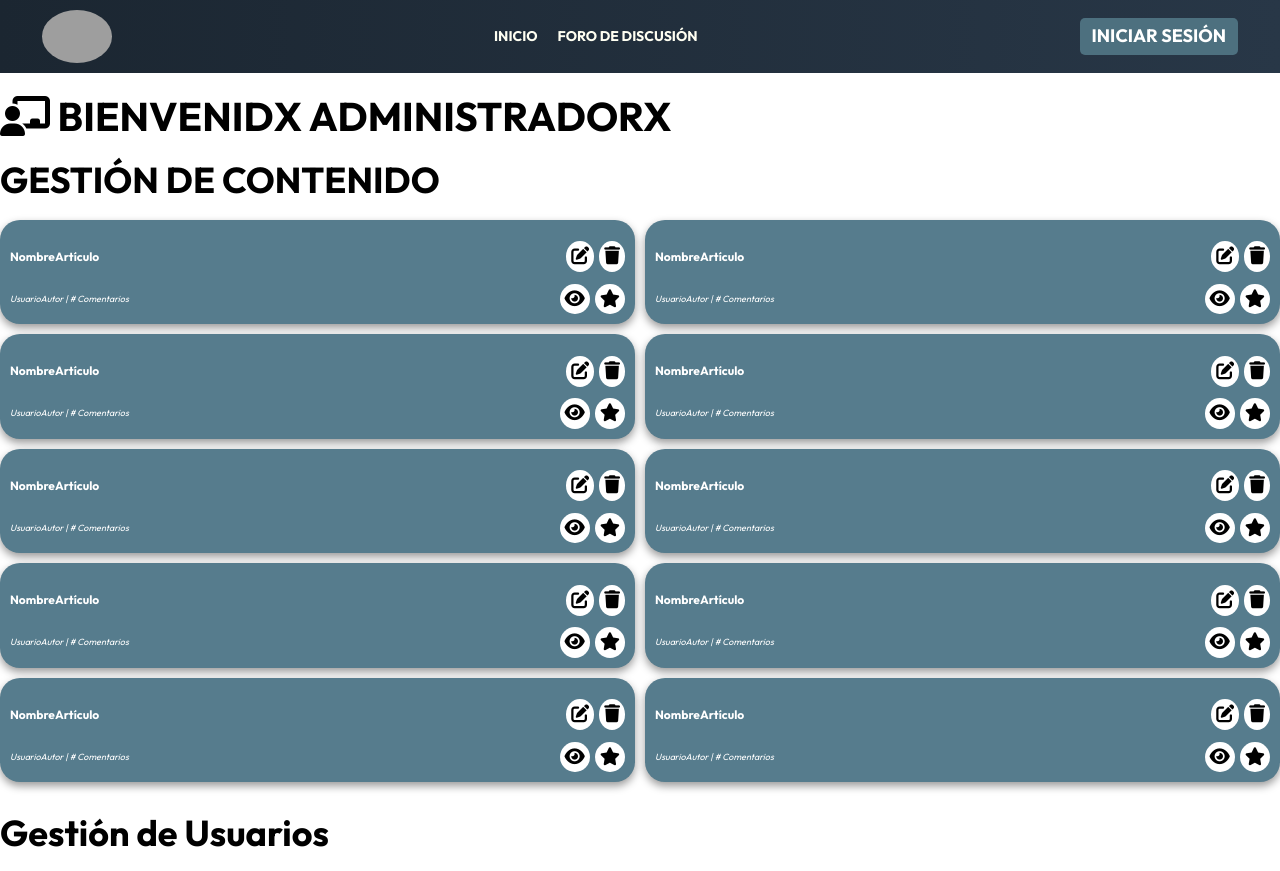
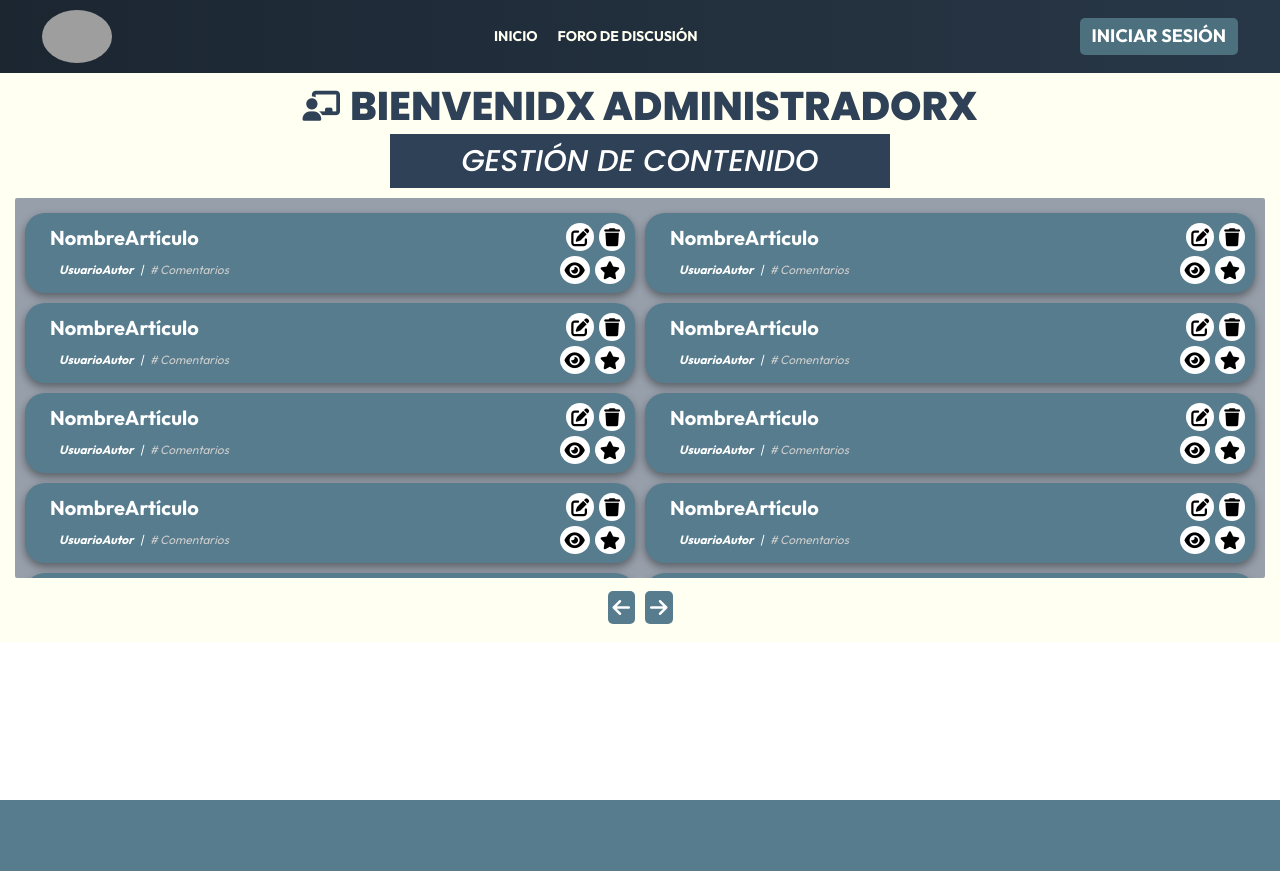
Before and after one commit to eddn-dev/Ctrlaltaprende, a PHP site: template views/admin/admin.php in a window 1280 px wide. Shown: the top 871 px of the page. After the commit the page ends 800 px from the top, so only its background shows below. Run offline with PHP 8.4, Linux system fonts and the light colour scheme; the template is opened without the code that fills it, so the values that code supplies are empty; some libraries are stand-ins or nearby versions; grey boxes are pictures that could not be loaded.

Commit message:
mejora de admin

```diff
--- a/src/scss/pages/_admin.scss
+++ b/src/scss/pages/_admin.scss
@@ -1,26 +1,8 @@
 @use 'base/variables' as v;
+@use 'base/mixins' as m;
+@use 'sass:color';
 
-  // Scrollbar
-  .scrollbar-black {
-    &::-webkit-scrollbar {
-      width: 1rem;
-    }
-
-    &::-webkit-scrollbar-track {
-      background: #f1f1f1;
-    }
-
-    &::-webkit-scrollbar-thumb {
-      background: v.$text-color;
-      border-radius: 0.4rem;
-
-      &:hover {
-        background: v.$primary-color;
-      }
-    }
-  }
-
-  // Estructura Principal
+/* Estructura principal */
 .main-container {
   display: grid;
   grid-template-areas:
@@ -29,28 +11,33 @@
   grid-template-rows: auto 1fr;
   grid-template-columns: 1fr;
   height: 100vh;
+}
 
-    // Contenido Principal
+/* Contenido principal */
 .main-content {
   grid-area: main;
   overflow-y: auto;
   padding: 1.5rem;
-      background-color: v.$secondary-color;
+  background-color: v.$secondary-color; /* Fondo oscuro */
+}
 
 .main-header {
   display: flex;
   justify-content: center;
   align-items: center;
   margin-bottom: 1rem;
-        font-family: 'Poppins', sans-serif;
+  margin-top: -0.5rem;
+  font-family: "Poppins", sans-serif;
   font-weight: 800;
   color: v.$text-color;
 }
 
+/* Encabezado de administrador */
 .admin-header {
   display: flex;
   align-items: center;
   font-size: 3rem;
+  margin-right: 1rem;
 
   img {
     width: 30px;
@@ -58,44 +45,71 @@
     margin-right: 10px;
   }
 }
-    }
 
-    // Gestión de Contenido y Usuarios
+/* Sección de gestión de contenido */
 .admin-content,
 .admin-users {
   background-color: v.$variation-color3;
-      padding: 3rem 1rem 0;
+  padding: 1.5rem 1rem;
   border-radius: 0.2rem;
-      max-height: 24rem;
+  max-height: 38rem;
   overflow-y: auto;
+}
 
-      .admin-content-h2 {
-        color: white;
-        font-family: 'Poppins', sans-serif;
-        font-weight: 600;
-        margin: -0.5rem auto -2rem auto;
+.admin-content-h {
+  color: v.$color-white;
+  font-family: "Poppins", sans-serif;
+  font-weight: 500;
+  font-style: oblique;
+
+  margin: -0.5rem auto 1rem auto;
   padding: 1rem 1.5rem;
   text-align: center;
   position: sticky;
   top: 10;
-        z-index: 10;
-        width: 30%;
+  z-index: 100;
+
+  width: 40%;
   background-color: v.$text-color;
 }
+
+/* Contenedor de la sección de usuarios */
+.admin-users {
+  background-color: v.$variation-color3;
+  padding: 2rem;
+  border-radius: 0.5rem;
+  display: flex;
+  flex-direction: column;
+  gap: 1.5rem;
+  overflow-y: auto;
 }
 
-    // Usuarios
+/* Títulos de la sección */
+.admin-content-h2 {
+  color: v.$color-white;
+  font-family: "Poppins", sans-serif;
+  font-weight: 700;
+  margin-bottom: 1rem;
+  text-align: center;
+  padding: 0.5rem 1rem;
+  background-color: v.$text-color;
+  border-radius: 0.5rem;
+}
+
+/* Contenedor de usuarios */
 .users-container {
   display: grid;
   grid-template-columns: repeat(4, 1fr);
   gap: 1.5rem;
   justify-content: center;
+}
 
+/* Tarjetas de usuario */
 .user-card {
   background-color: v.$primary-color;
-        color: white;
+  color: v.$color-white;
   border-radius: 10px;
-        padding: 1rem;
+  padding: 1.3rem;
   display: flex;
   align-items: center;
   gap: 1rem;
@@ -164,24 +186,41 @@
   }
 }
 
-  // Artículos
 .articles-container {
   display: flex;
   gap: 1rem;
+}
 
 .articles-column {
   width: 50%;
+}
+
+.navigation-arrows {
+  display: flex;
+  justify-content: center;
+  margin-top: 1rem;
+
+  button {
+    background-color: v.$primary-color;
+    color: v.$color-white;
+    border: none;
+    padding: 0.5rem 0.5rem;
+    border-radius: 5px;
+    cursor: pointer;
+    font-size: 2rem;
+    margin: 0.3rem 0.5rem;
   }
 }
 
 .article-card {
   background-color: v.$primary-color;
-    color: white;
   padding: 1rem;
   border-radius: 2rem;
   margin-bottom: 1rem;
+  color: v.$color-white;
   box-shadow: 0px 4px 8px rgba(0, 0, 0, 0.4);
   transition: transform 0.2s ease, box-shadow 0.2s ease;
+  max-height: 8rem;
 
   &:hover {
     transform: translateY(-3px);
@@ -193,14 +232,28 @@
     display: flex;
     justify-content: space-between;
     align-items: center;
+    margin-bottom: 0.5rem;
 
     h3 {
-        font-size: 1.2rem;
+      margin: 0 1.5rem;
+      font-size: 2rem;
     }
 
     p {
-        font-size: 0.9rem;
+      margin: 0 2rem;
+      font-size: 1.2rem;
       font-style: italic;
+    }
+  }
+
+  .article-footer {
+    .author {
+      font-weight: bold;
+      margin: 0 0.4rem;
+    }
+    .comments {
+      color: #ccc;
+      margin: 0 0.4rem;
     }
   }
 
@@ -209,11 +262,15 @@
     gap: 0.5rem;
 
     button {
-        background-color: white;
+      background-color: v.$color-white;
       border: none;
       border-radius: 50%;
       padding: 0.5rem;
+      display: flex;
+      align-items: center;
+      justify-content: center;
       cursor: pointer;
+      transition: background-color 0.2s ease;
 
       &:hover {
         background-color: rgba(255, 255, 255, 0.8);
--- a/views/admin/admin.php
+++ b/views/admin/admin.php
@@ -4,7 +4,7 @@
         <i class="admin-header fas fa-chalkboard-user"></i>
         BIENVENIDX ADMINISTRADORX
     </h1>
-    <h2 id="admin-content-title" class="admin-content-h2">GESTIÓN DE CONTENIDO</h2>
+    <h3 id="admin-content-title" class="admin-content-h">GESTIÓN DE CONTENIDO</h3>
 
     <!-- Artículos Generados Dinámicamente -->
     <section class="admin-content scrollbar-black">
@@ -39,12 +39,11 @@
 
     <!-- Usuarios Administrativos -->
     <section class="admin-users scrollbar-black">
-        <h2 class="admin-content-h2">Gestión de Usuarios</h2>
         <div class="users-container">
             <?php for ($i = 0; $i < 20; $i++):  ?>
                 <div class="user-card">
                     <img src="user-avatar.jpg" alt="Avatar de Usuario" class="user-avatar">
-                    <div class="user-info">
+                    <div class="user-info_admin">
                         <h3 class="user-name">Usuario <?php echo $i + 1; ?></h3>
                         <p class="user-role">Administrador</p>
                     </div>
```
Also changed, not shown: other parts of src/scss/pages/_admin.scss (+174 -6 lines), public/build/css/app.css, 1 other file. Lines whose indentation alone changed are shown as unchanged.
